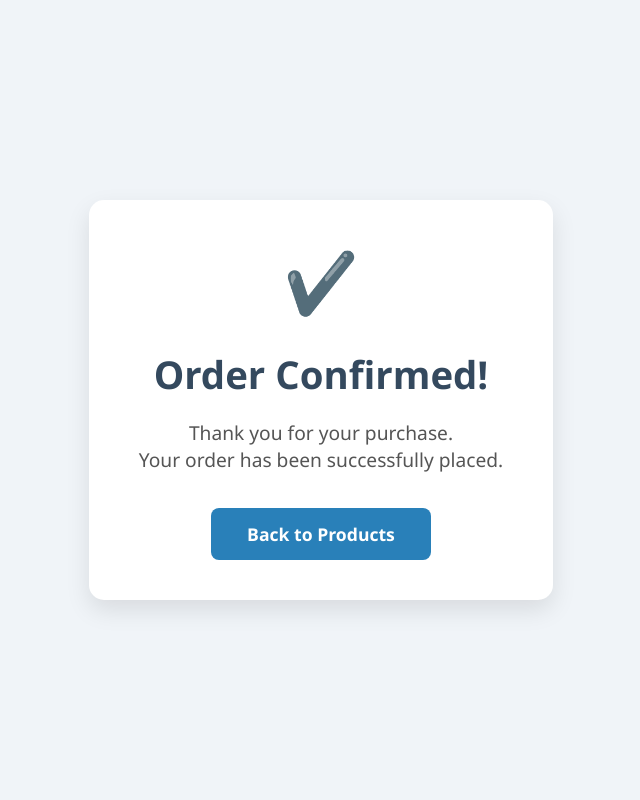
After one commit to TahMoz/cse327project, a Flask app: page /confirm_order in a window 1280 px wide. The commit adds this page. Shown: the whole page, without its empty margins (319-959 px from the left). Run offline with Flask 3, Linux system fonts and the light colour scheme.

Commit message:
Implement add-to-cart and checkout functionality; add styled order confirmation page

```diff
--- a/app.py
+++ b/app.py
@@ -1,45 +1,76 @@
-"""
-Main Flask application for Online Bookstore.
-
-Author: Aleya Akter
-"""
-
-from flask import Flask, session, redirect, url_for, request, render_template
+from flask import Flask, render_template, session, redirect, url_for
 
 app = Flask(__name__)
-app.secret_key = "your_secret_key"  # Required for session
+app.secret_key = "your_secret_key"
 
-# Sample product list (normally fetched from a DB)
 products = {
-    1: {"title": "Python for Beginners", "price": 25},
-    2: {"title": "Flask Essentials", "price": 40},
+    "1": {"title": "Book A", "price": 10},
+    "2": {"title": "Book B", "price": 15},
+    "3": {"title": "Book C", "price": 20},
 }
 
 @app.route('/')
 def product_list():
     return render_template('products.html', products=products)
 
-@app.route('/add_to_cart/<int:product_id>')
+@app.route('/add_to_cart/<product_id>')
 def add_to_cart(product_id):
-    cart = session.get('cart', {})
-    cart[product_id] = cart.get(product_id, 0) + 1
+    if product_id not in products:
+        return "Product not found", 404
+
+    cart = session.get('cart', {})  # get existing cart or empty dict
+
+    # Only add/update clicked product
+    if product_id in cart:
+        cart[product_id] += 1
+    else:
+        cart[product_id] = 1
+
     session['cart'] = cart
-    return redirect(url_for('view_cart'))
+    session.modified = True
+
+    return redirect(url_for('product_list'))
 
 @app.route('/cart')
 def view_cart():
+    cart = session.get('cart', {})  # get current cart
+
+    cart_items = []
+    total = 0
+
+    # Only loop over products in cart — no extra products!
+    for product_id, quantity in cart.items():
+        if quantity > 0 and product_id in products:
+            product = products[product_id]
+            subtotal = product['price'] * quantity
+            total += subtotal
+            cart_items.append({
+                'id': product_id,
+                'title': product['title'],
+                'price': product['price'],
+                'quantity': quantity,
+                'subtotal': subtotal,
+            })
+
+    return render_template('cart.html', cart_items=cart_items, total=total)
+
+@app.route('/remove_from_cart/<product_id>')
+def remove_from_cart(product_id):
     cart = session.get('cart', {})
-    return render_template('cart.html', cart=cart, products=products)
+    if product_id in cart:
+        if cart[product_id] > 1:
+            cart[product_id] -= 1  # Decrease quantity by 1
+        else:
+            cart.pop(product_id)  # Remove item completely if quantity is 1
+        session['cart'] = cart
+        session.modified = True
+    return redirect(url_for('view_cart'))
 
-@app.route('/checkout', methods=['GET', 'POST'])
-def checkout():
-    if request.method == 'POST':
-        name = request.form['name']
-        address = request.form['address']
-        session.pop('cart', None)  # Clear cart after checkout
-        return f"Thank you {name}, your order has been placed!"
-    return render_template('checkout.html')
+@app.route('/confirm_order')
+def confirm_order():
+    session.pop('cart', None)  # optional: clear cart
+    return render_template('confirm_order.html')
 
-# This MUST be at the bottom
+
 if __name__ == '__main__':
     app.run(debug=True)
--- /dev/null
+++ b/templates/confirm_order.html
@@ -0,0 +1,67 @@
+<!DOCTYPE html>
+<html lang="en">
+<head>
+  <meta charset="UTF-8" />
+  <title>Order Confirmed</title>
+  <style>
+    body {
+      background-color: #f0f4f8;
+      font-family: 'Segoe UI', Tahoma, Geneva, Verdana, sans-serif;
+      margin: 0;
+      padding: 0;
+      display: flex;
+      justify-content: center;
+      align-items: center;
+      height: 100vh;
+      color: #34495e;
+    }
+    .card {
+      background: white;
+      padding: 40px 50px;
+      border-radius: 15px;
+      box-shadow: 0 10px 25px rgba(0,0,0,0.1);
+      max-width: 450px;
+      text-align: center;
+    }
+    .checkmark {
+      font-size: 60px;
+      color: #27ae60;
+      margin-bottom: 20px;
+      user-select: none;
+    }
+    h1 {
+      font-weight: 700;
+      font-size: 2.4rem;
+      margin-bottom: 15px;
+    }
+    p {
+      font-size: 1.2rem;
+      margin-bottom: 35px;
+      color: #555;
+    }
+    a.btn {
+      text-decoration: none;
+      background-color: #2980b9;
+      color: white;
+      padding: 14px 36px;
+      font-weight: 600;
+      border-radius: 8px;
+      font-size: 1.1rem;
+      transition: background-color 0.3s ease;
+      display: inline-block;
+      user-select: none;
+    }
+    a.btn:hover {
+      background-color: #1c5980;
+    }
+  </style>
+</head>
+<body>
+  <div class="card">
+    <div class="checkmark">✔️</div>
+    <h1>Order Confirmed!</h1>
+    <p>Thank you for your purchase.<br>Your order has been successfully placed.</p>
+    <a href="{{ url_for('product_list') }}" class="btn">Back to Products</a>
+  </div>
+</body>
+</html>
```
Also changed, not shown: templates/cart.html (+130 -6 lines), templates/checkout.html (+6 -4 lines), templates/order_success.html (added, +13 -0 lines), templates/products.html (+11 -8 lines).
